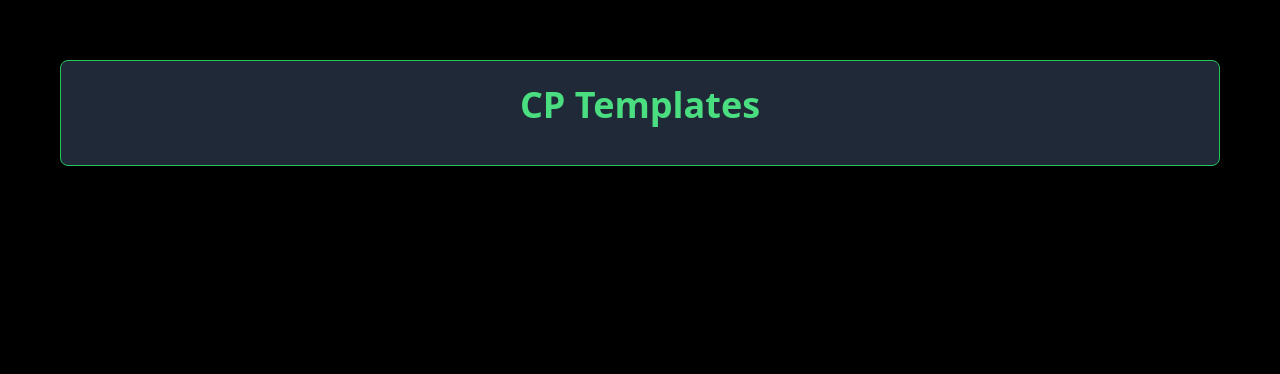
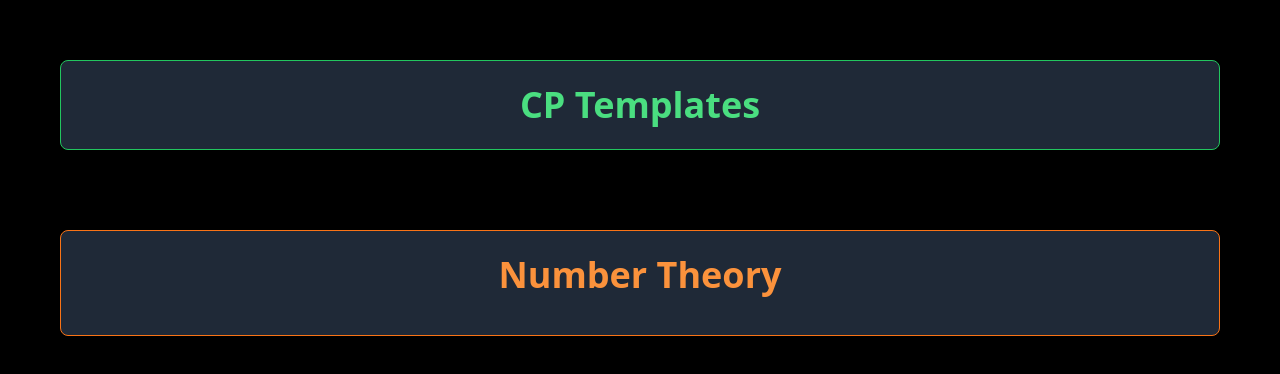
Before and after one commit to niteshsaxena03/The-CP-Sphere-Client, a React (Vite) app: page /cp-resources in a window 1280 px wide. Shown: the top 374 px of the page. Built offline with nearby package versions, Linux system fonts and the light colour scheme; no server answers.

Commit message:
Creating component of CP Template Heading

```diff
--- /dev/null
+++ b/src/components/CPTemplateHeading.jsx
@@ -0,0 +1,11 @@
+const SectionHeading = ({ title }) => {
+  return (
+    <div className="p-5 md:p-10 flex flex-col items-center">
+      <div className="bg-gray-800 p-6 rounded-lg shadow-lg  w-full text-center border border-orange-500">
+        <h1 className="text-4xl font-bold text-orange-400 mb-4">{title}</h1>
+      </div>
+    </div>
+  );
+};
+
+export default SectionHeading;
--- a/src/components/HeadingComponent.jsx
+++ b/src/components/HeadingComponent.jsx
@@ -1,8 +1,8 @@
 const Heading = ({ title }) => {
   return (
     <div className="p-5 md:p-10 flex flex-col items-center">
-      <div className="bg-gray-800 p-6 rounded-lg shadow-lg mb-4 w-full text-center border border-green-500">
-        <h1 className="text-4xl font-bold text-green-400 mb-4">{title}</h1>
+      <div className="bg-gray-800 p-6 rounded-lg shadow-lg w-full text-center border border-green-500">
+        <h1 className="text-4xl font-bold text-green-400 ">{title}</h1>
       </div>
     </div>
   );
--- a/src/pages/CPResources.jsx
+++ b/src/pages/CPResources.jsx
@@ -1,3 +1,4 @@
+import SectionHeading from "../components/CPTemplateHeading";
 import Heading from "../components/HeadingComponent";
 
 const CPResources = () => {
@@ -5,6 +6,7 @@ const CPResources = () => {
     <div className="bg-black min-h-screen p-5">
       {/* Heading Section */}
       <Heading title="CP Templates" />
+      <SectionHeading title="Number Theory" />
     </div>
   );
 };
```
